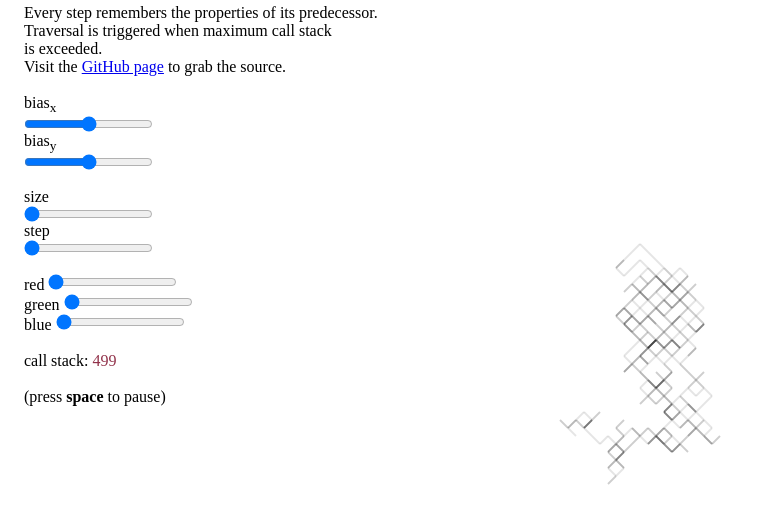
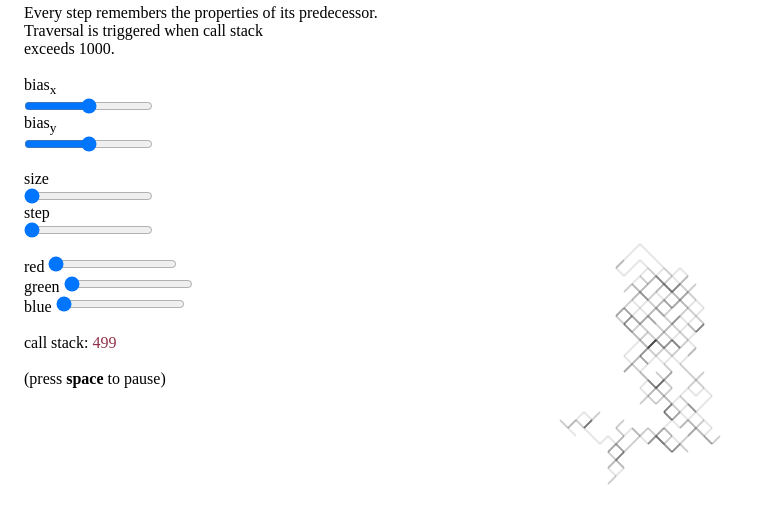
Before and after one commit to mateogianolio/walk-js, a plain HTML site: page index.html in a window 1280 px wide. Shown: the part 60-582 px from the top of the page, without its empty margins (0-759 px from the left). Drawn offline with Linux system fonts and the light colour scheme.

Commit message:
updated description to match changes in walk.js

```diff
--- a/index.html
+++ b/index.html
@@ -27,9 +27,8 @@
       <h3 red>Walk.js</h3>
       Pseudo-random walk traversal.<br>
       Every step remembers the properties of its predecessor.<br>
-      Traversal is triggered when maximum call stack<br>
-      is exceeded.<br>
-      Visit the <a href="https://github.com/mateogianolio/walk-js">GitHub page</a> to grab the source.
+      Traversal is triggered when call stack<br>
+      exceeds 1000.
       <br>
       <br>
       <label for="xbias">bias<sub>x</sub></label><br>
```
